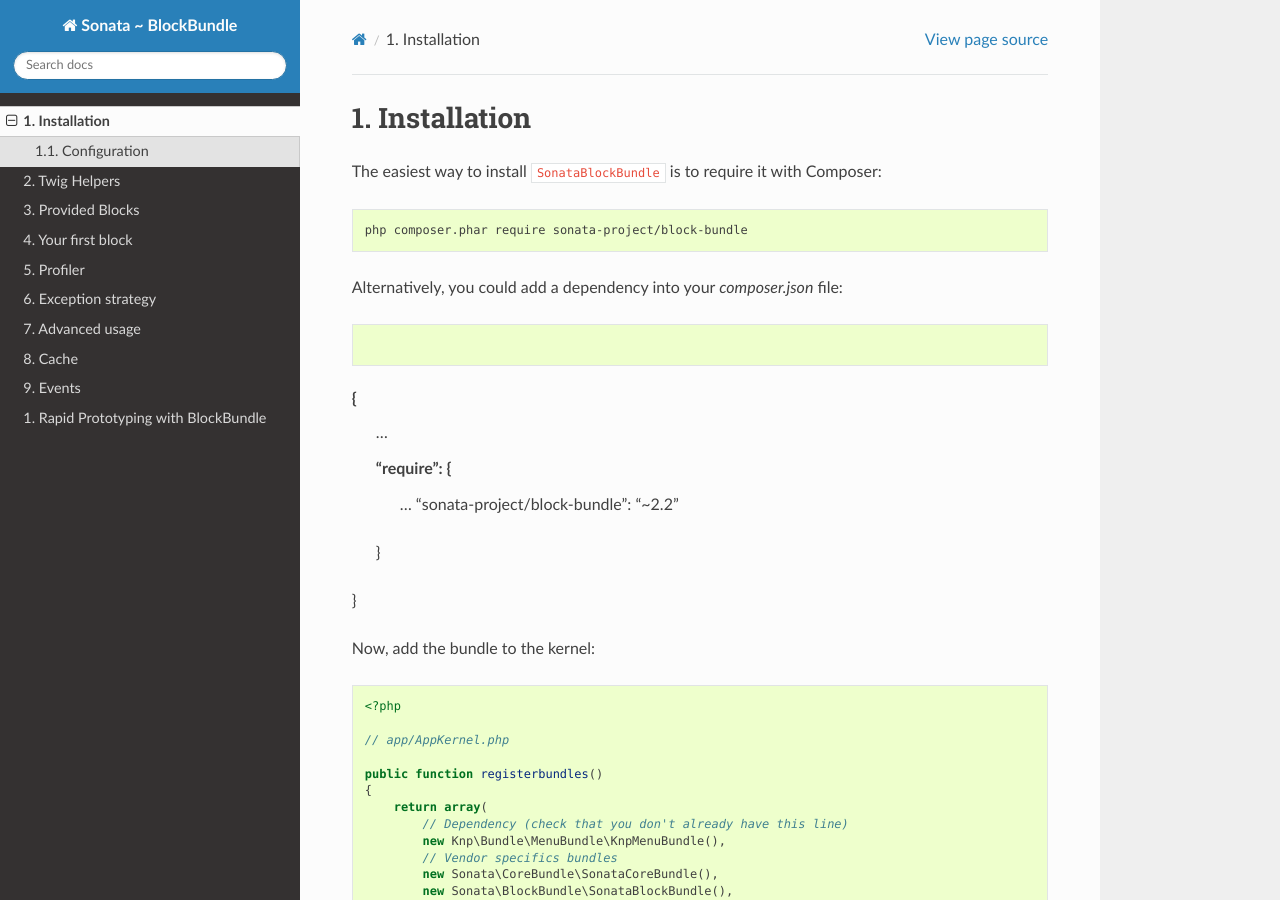
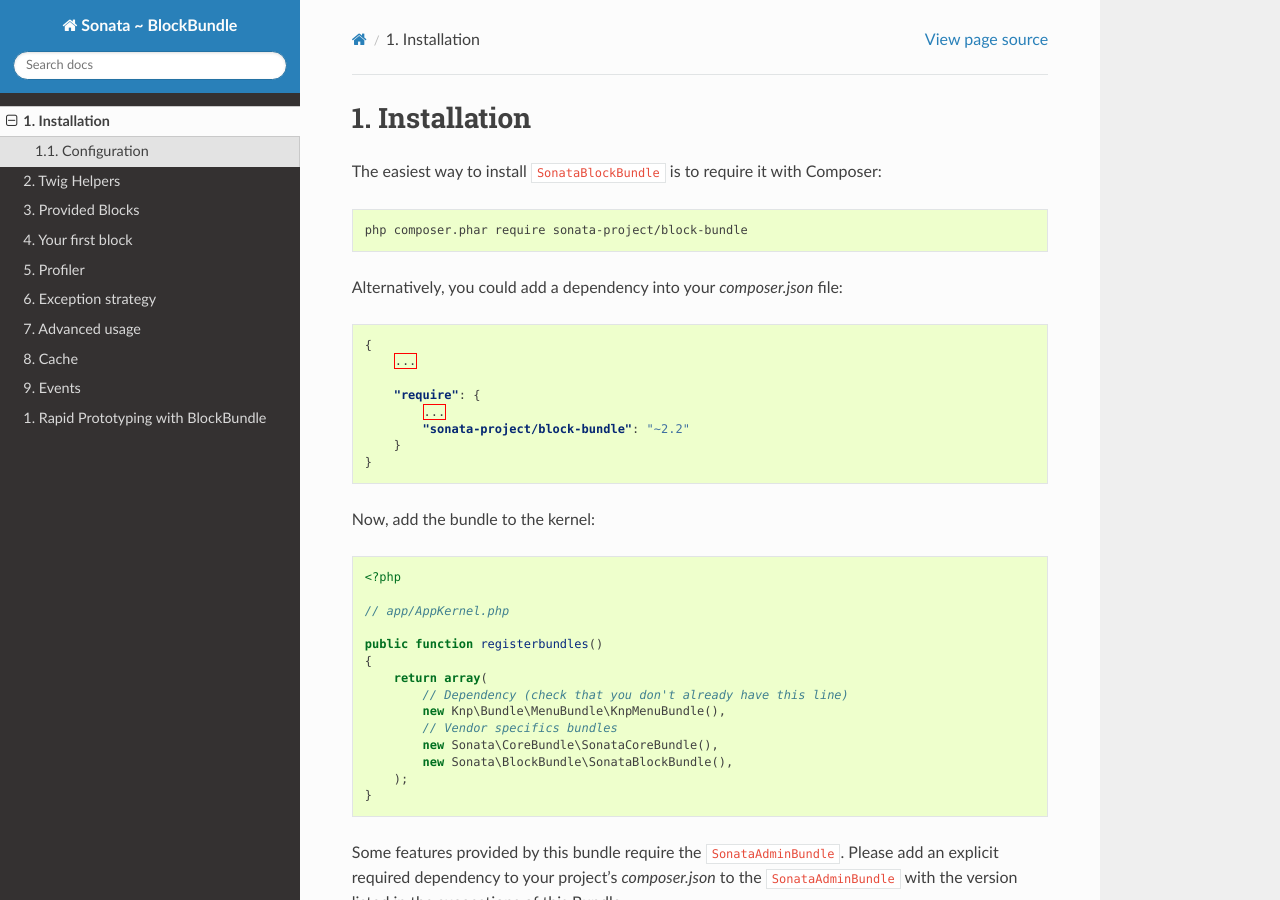
Before and after one commit to sonata-project/SonataBlockBundle, a Sphinx documentation site: the page built from Resources/doc/reference/installation.rst, in a window 1280 px wide and 900 px high. Built offline with Sphinx 7.4.7 and the Read the Docs theme 2.0.0, drawn with Linux system fonts in a browser that asks for light colours.

```diff
--- a/Resources/doc/reference/installation.rst
+++ b/Resources/doc/reference/installation.rst
@@ -14,14 +14,15 @@ The easiest way to install ``SonataBlockBundle`` is to require it with Composer:
 Alternatively, you could add a dependency into your `composer.json` file:
 
 .. code-block:: json
-{
-    ...
 
-    "require": {
+    {
         ...
-        "sonata-project/block-bundle": "~2.2"
+
+        "require": {
+            ...
+            "sonata-project/block-bundle": "~2.2"
+        }
     }
-}
 
 Now, add the bundle to the kernel:
 
```
